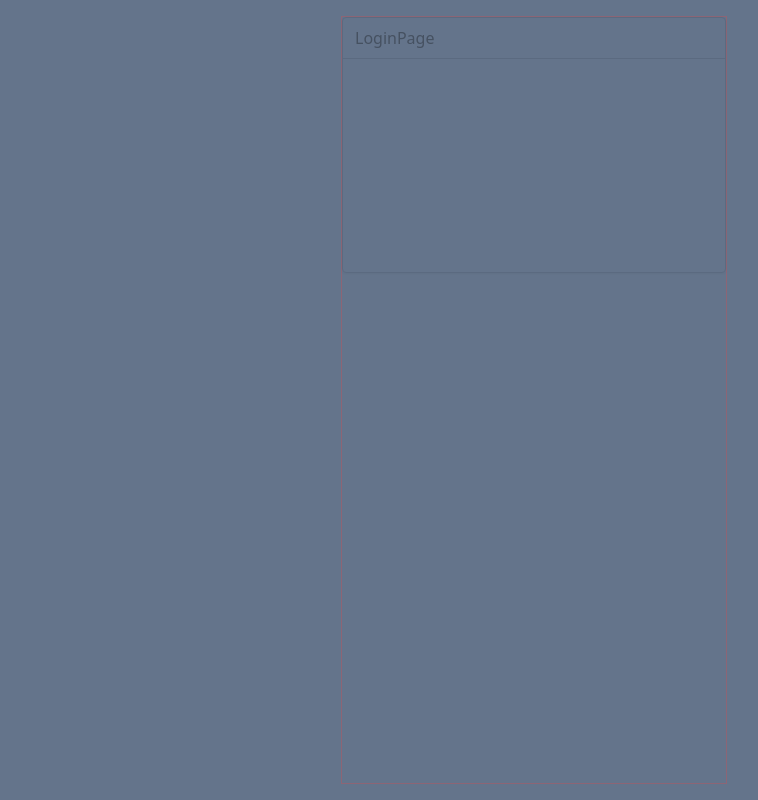
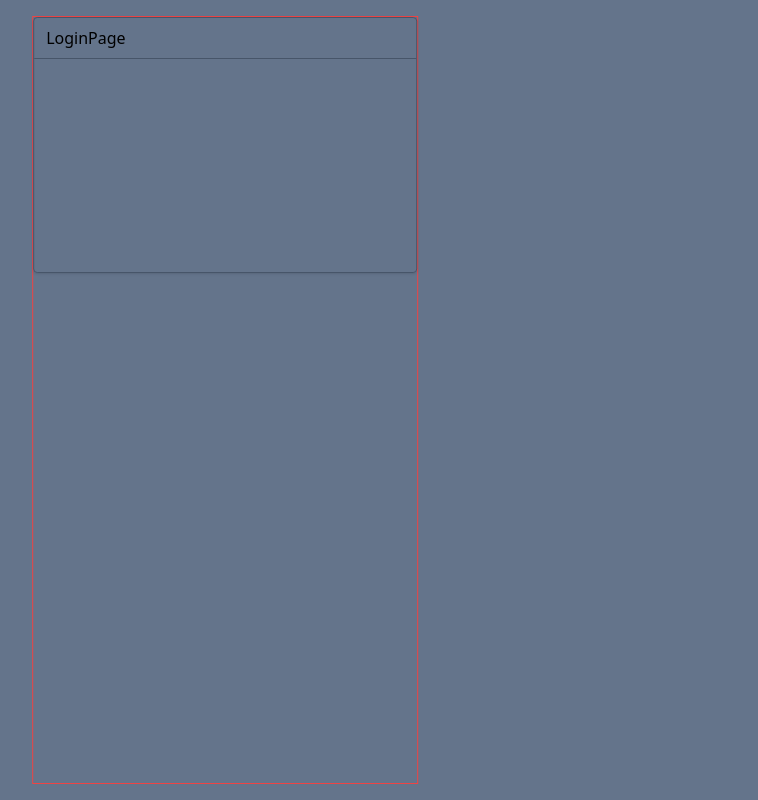
Before and after one commit to maxzz/react-spring-transition-pages, a React (Vite) app: page / in a window 1280 px wide. Shown: the whole page, without its empty margins (492-1250 px from the left). Built offline with nearby package versions, Linux system fonts and the light colour scheme.

Commit message:
WIP. duplicated transitions

```diff
--- a/src/components/2-main/index.tsx
+++ b/src/components/2-main/index.tsx
@@ -17,12 +17,15 @@ export function SectionMain() {
         from: { opacity: 0.3, transform: 'translate3d(100%,0,0)' },
         to: { opacity: 1, transform: 'translate3d(0%,0,0)' },
         leave: { opacity: 0.3, transform: 'translate3d(-50%,0,0)' },
-        config: { duration: 62000 },
+        config: { duration: 1000 },
     }));
 
     useEffect(() => {
         //springRef.start();
-        api.start();
+        api.start({
+            opacity: 1,
+            transform: 'translate3d(20%,0,0)',
+        });
     }, [index]);
 
     return (
```
